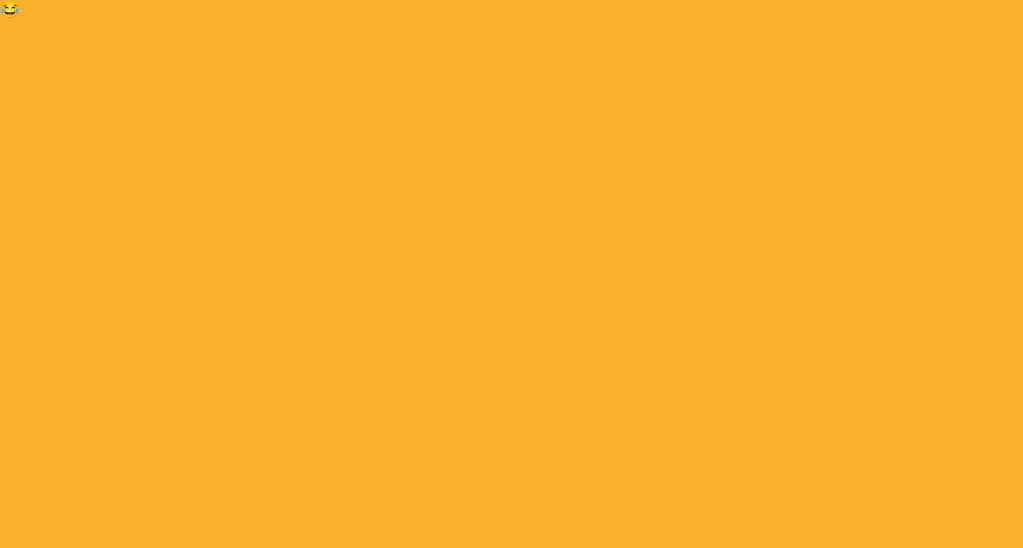
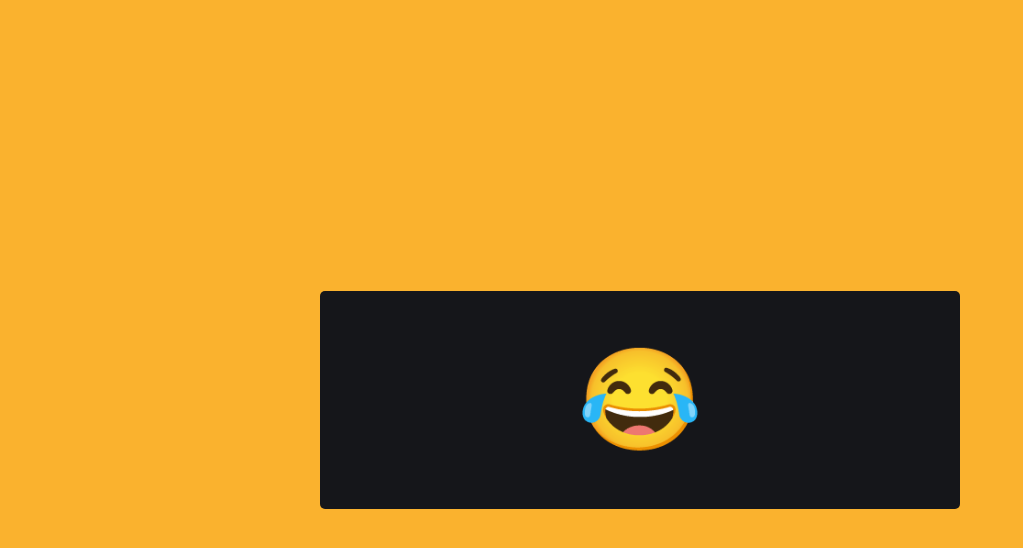
Before and after one commit to thehansguy/Random_Joke_Generator, a plain HTML site: page index.htm in a window 1280 px wide. Shown: the whole page, without its empty margins (0-1023 px from the left). Drawn offline with Linux system fonts and the light colour scheme.

Commit message:
html and css almost complete

```diff
--- a/style.css
+++ b/style.css
@@ -7,3 +7,21 @@
 body{
     background-color: #fab22e;
 }
+
+.wrapper{
+    width: 80vmin;
+    padding: 50px 40px;
+    background-color: #15161a;
+    position: absolute;
+    transform: translate(-50%, -50%);
+    top: 50%;
+    left: 50%;
+    border-radius: 5px;
+    box-shadow: 20px 20px 40px rgba(97,63,0,0,4);
+}
+
+span {
+    display:block;
+    text-align: center;
+    font-size: 100px;
+}
```
